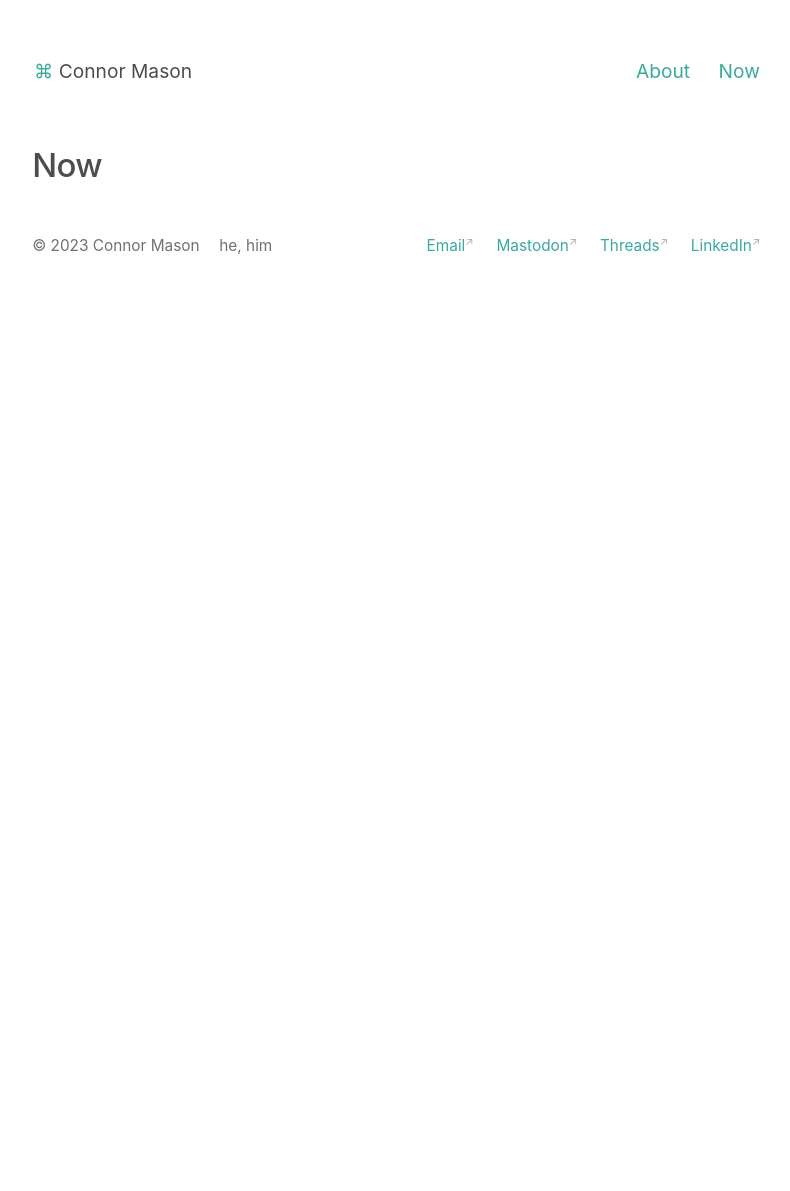
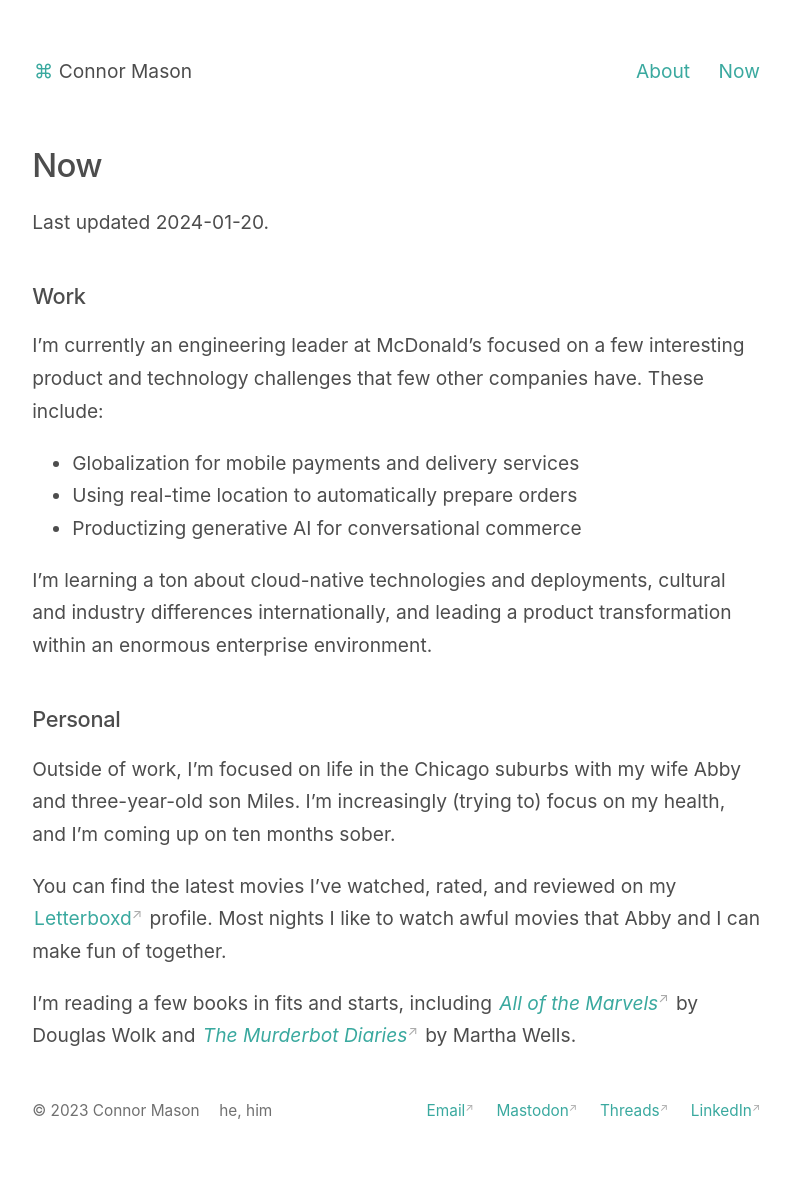
Before and after one commit to conmas/site, a Jekyll site: the page built from _pages/now.md, in a window 1280 px wide. Shown: the whole page, without its empty margins (243-1033 px from the left). Built offline with Jekyll 4.4.1, drawn with Linux system fonts in a browser that asks for light colours; before the commit the page ends 900 px from its top, so only the background shows below that.

Commit message:
Update now.md

```diff
--- a/_pages/now.md
+++ b/_pages/now.md
@@ -5,3 +5,22 @@ permalink: /now
 ---
 
 # Now
+Last updated 2024-01-20.
+
+## Work
+
+I’m currently an engineering leader at McDonald’s focused on a few interesting product and technology challenges that few other companies have. These include:
+
+- Globalization for mobile payments and delivery services
+- Using real-time location to automatically prepare orders
+- Productizing generative AI for conversational commerce
+
+I’m learning a ton about cloud-native technologies and deployments, cultural and industry differences internationally, and leading a product transformation within an enormous enterprise environment.
+
+## Personal
+
+Outside of work, I’m focused on life in the Chicago suburbs with my wife Abby and three-year-old son Miles. I’m increasingly (trying to) focus on my health, and I’m coming up on ten months sober.
+
+You can find the latest movies I’ve watched, rated, and reviewed on my [Letterboxd](https://letterboxd.com/conmas) profile. Most nights I like to watch awful movies that Abby and I can make fun of together.
+
+I’m reading a few books in fits and starts, including [*All of the Marvels*](https://apple.co/3U85Oub) by Douglas Wolk and [*The Murderbot Diaries*](https://apple.co/48DqfDJ) by Martha Wells.
```
